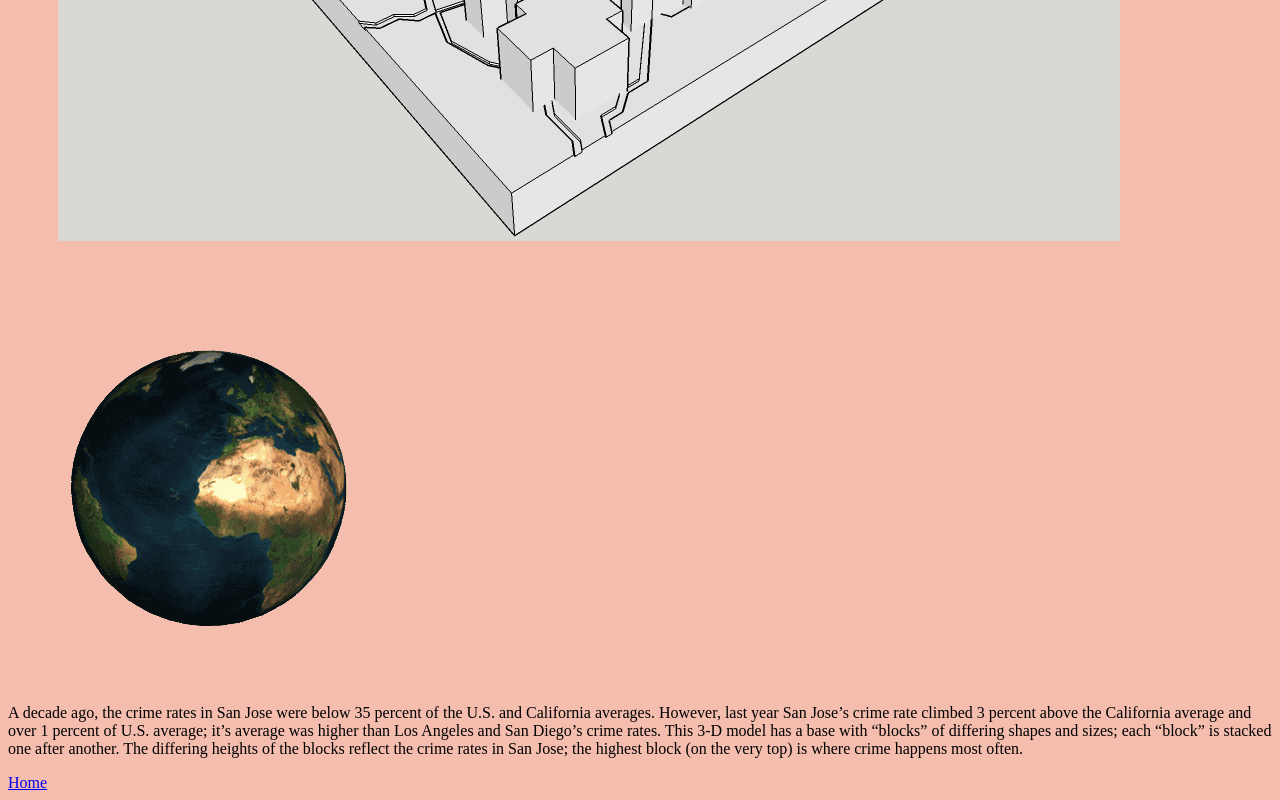
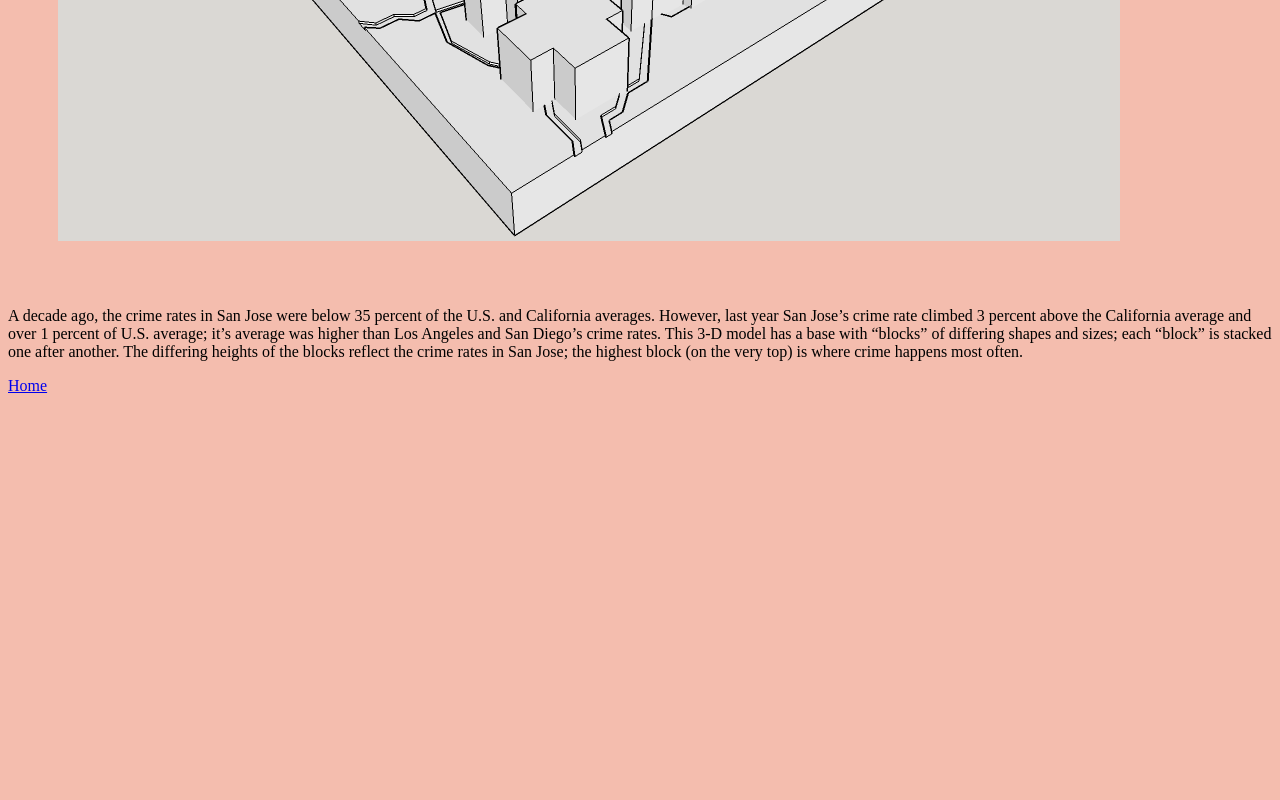
Before and after one commit to jennnunez/jennnunez.github.io, a plain HTML site: page landscape-3d.html in a window 1280 px wide. Shown: the part 515-1315 px from the top of the page. After the commit the page ends 918 px from the top, so only its background shows below. Drawn offline with Linux system fonts and the light colour scheme; a web font is replaced by a local one.

Commit message:
take out gif

```diff
--- a/landscape-3d.html
+++ b/landscape-3d.html
@@ -15,7 +15,7 @@
      <h1>3D Landscape</h1>
 
 	 <img src="Images/3D Landscape Image.png">
-	 <img src="Images/earth-spinning-rotating-animation-24.gif">
+
      <p>A decade ago, the crime rates in San Jose were below 35 percent of the U.S. and California averages. However, last year San Jose’s crime rate climbed 3 percent above the California average and over 1 percent of U.S. average; it’s average was higher than Los Angeles and San Diego’s crime rates. This 3-D model has a base with “blocks” of differing shapes and sizes; each “block” is stacked one after another. The differing heights of the blocks reflect the crime rates in San Jose; the highest block (on the very top) is where crime happens most often.</p>
 	 <a href="index.html">Home</a>
 
```
